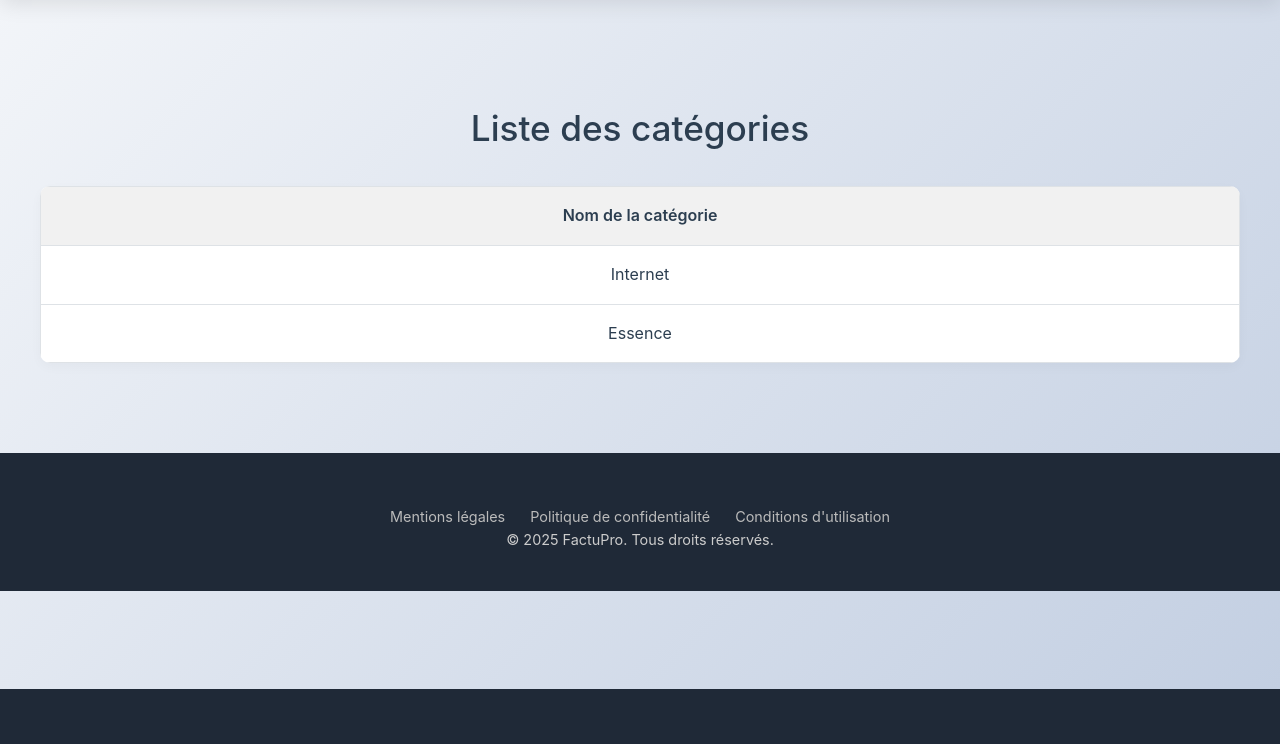
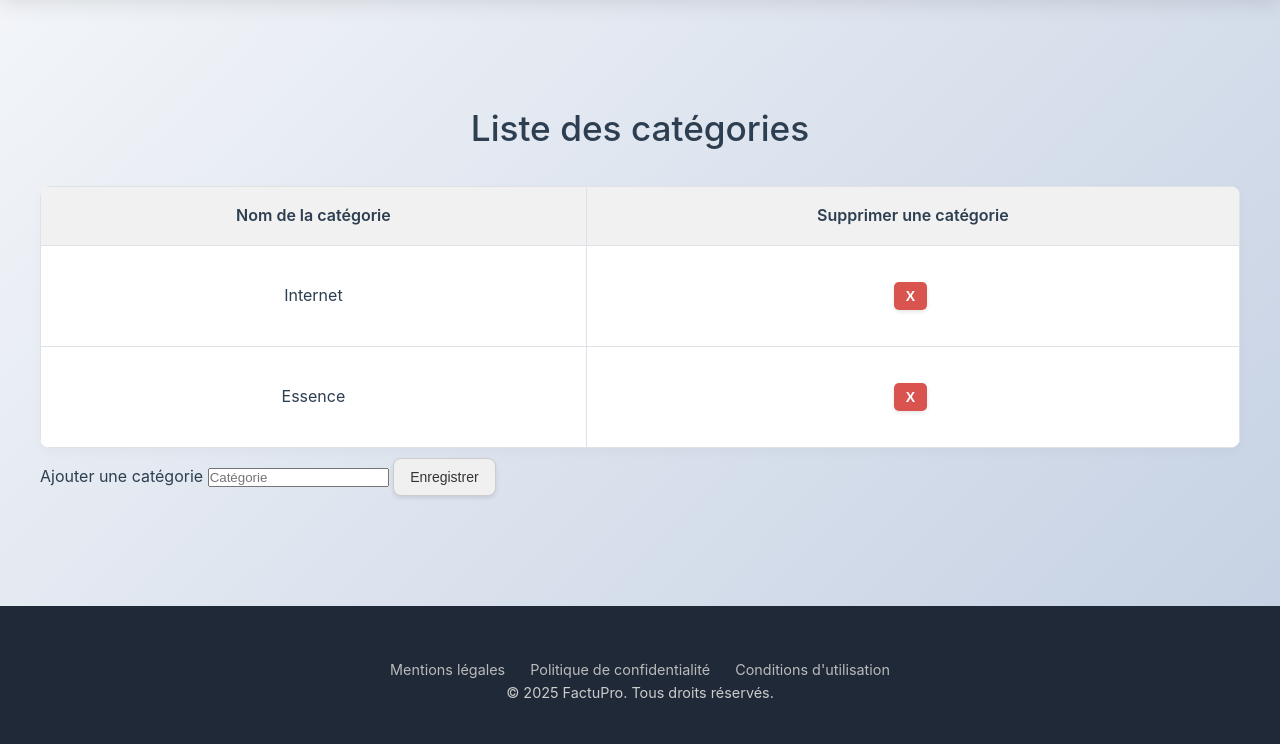
Before and after one commit to LouisMonin/Gestionnaire-Factures, a Flask app: page /categorisation in a window 1280 px wide. Shown: the part 111-855 px from the top of the page. Before the commit the page ends 800 px from the top, so only its background shows below. Run offline with Flask 3, Linux system fonts and the light colour scheme; a user stored in the database is signed in; data comes from the database, SQL or seed files in the repository; both versions use the stored data as it was after the commit.

Commit message:
Suppression nouvelles catégories

```diff
--- a/gestion_factures/app.py
+++ b/gestion_factures/app.py
@@ -341,8 +341,13 @@ def afficher_factures():
 
     return render_template('factures.html', factures=factures, categories=categories)
 
+#############################################################
+#############################################################
+#############################################################
+#############################################################
 ### CATÉGORISATION DES FACTURES ###
-# Affichage Cat
+
+# Affichage Catégorie
 @app.route('/categorisation')
 def afficher_categorisation():
     """ Route pour afficher les catégories de l'utilisateur """
@@ -354,6 +359,16 @@ def afficher_categorisation():
     conn.close()
     return render_template('categorisation.html', categorisation=categorisation)
 
+# Supprimer une catégorie
+@app.route('/supprimer_categorie/<int:id>', methods=['POST'])
+def supprimer_categorie(id):
+    """ Route pour supprimer une categorie spécifique """
+    conn = sqlite3.connect('factures.db')
+    c = conn.cursor()
+    c.execute('DELETE FROM categories WHERE id = ? AND utilisateur_id = ?', (id, session['utilisateur_id']))
+    conn.commit()
+    conn.close()
+    return redirect('/categorisation')
 
 
 
@@ -421,6 +436,17 @@ def json_visuel():
     return render_template("factures_json.html", factures=[{
         "fournisseur": f['fournisseur'], "date_facture": f['date_facture'], "echeance": f['echeance'], "TVA": f['TVA'], "montant_total": f['montant_total']
     } for f in factures])
+
+
+#############################################################
+#############################################################
+#############################################################
+#############################################################
+##################### ANALYSE ###############################
+#############################################################
+#############################################################
+#############################################################
+#############################################################
 
 # Route pour analyser les factures
 @app.route('/analyse', methods=['GET', 'POST'])
--- a/gestion_factures/static/categorisation.js
+++ b/gestion_factures/static/categorisation.js
@@ -1,7 +1,6 @@
 document.addEventListener('DOMContentLoaded', function () {
-  const table = document.getElementById('table-factures');
+  const table = document.getElementById('table-categories');
 
 
 
-
-    });
+ });
--- a/gestion_factures/templates/categorisation.html
+++ b/gestion_factures/templates/categorisation.html
@@ -15,6 +15,7 @@
         <thead>
             <tr>
                 <th>Nom de la catégorie</th>
+                <th>Supprimer une catégorie</th>
             </tr>
         </thead>
 
@@ -22,10 +23,36 @@
           {% for c in categorisation %}
             <tr>
               <td>{{ c['nom_categories'] }}</td>
+              <td>
+                <form method="POST" action="/supprimer_categorie/{{ c['nom_categories'] }}"onsubmit="return confirm('Confirmer la suppression ?');">
+                  <button type="submit" class="danger">X</button>
+                </form>
+              </td>
             </tr>
           {% endfor %}
         </tbody>
       </table>
+
+ <tr>
+    <th>Ajouter une catégorie</th>
+</tr>
+
+      <tbody>
+  <tr>
+    <td>
+      <input type="text" class="category-input" placeholder="Catégorie" maxlength="25">
+    </td>
+
+  </tr>
+</tbody>
+
+<tfoot>
+  <tr>
+    <td colspan="4" style="text-align:right;">
+      <button id="save-categories-btn">Enregistrer</button>
+    </td>
+  </tr>
+</tfoot>
 
     </div>
 
```
Also changed, not shown: gestion_factures/categories.db, gestion_factures/factures.db, 1 other file.
